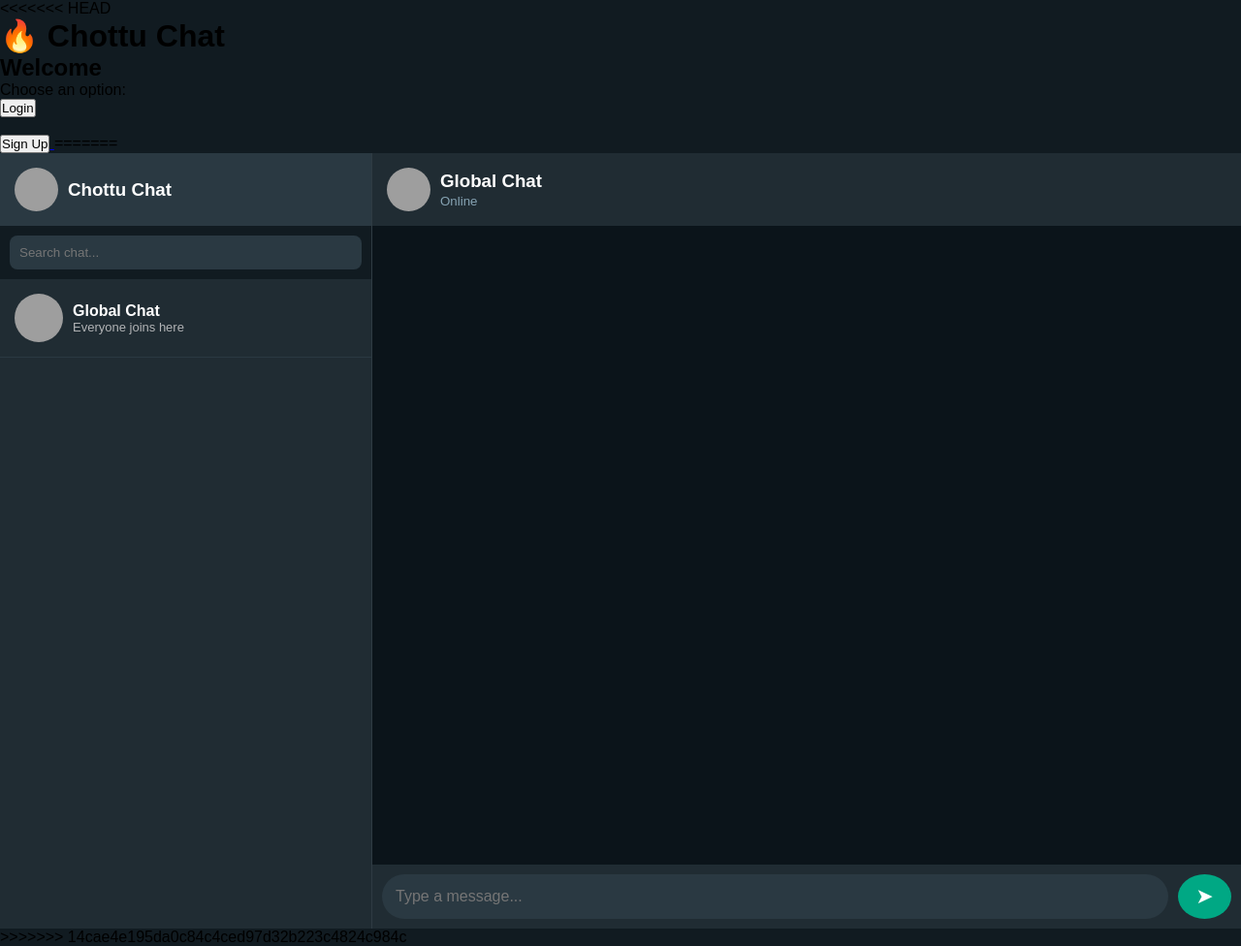
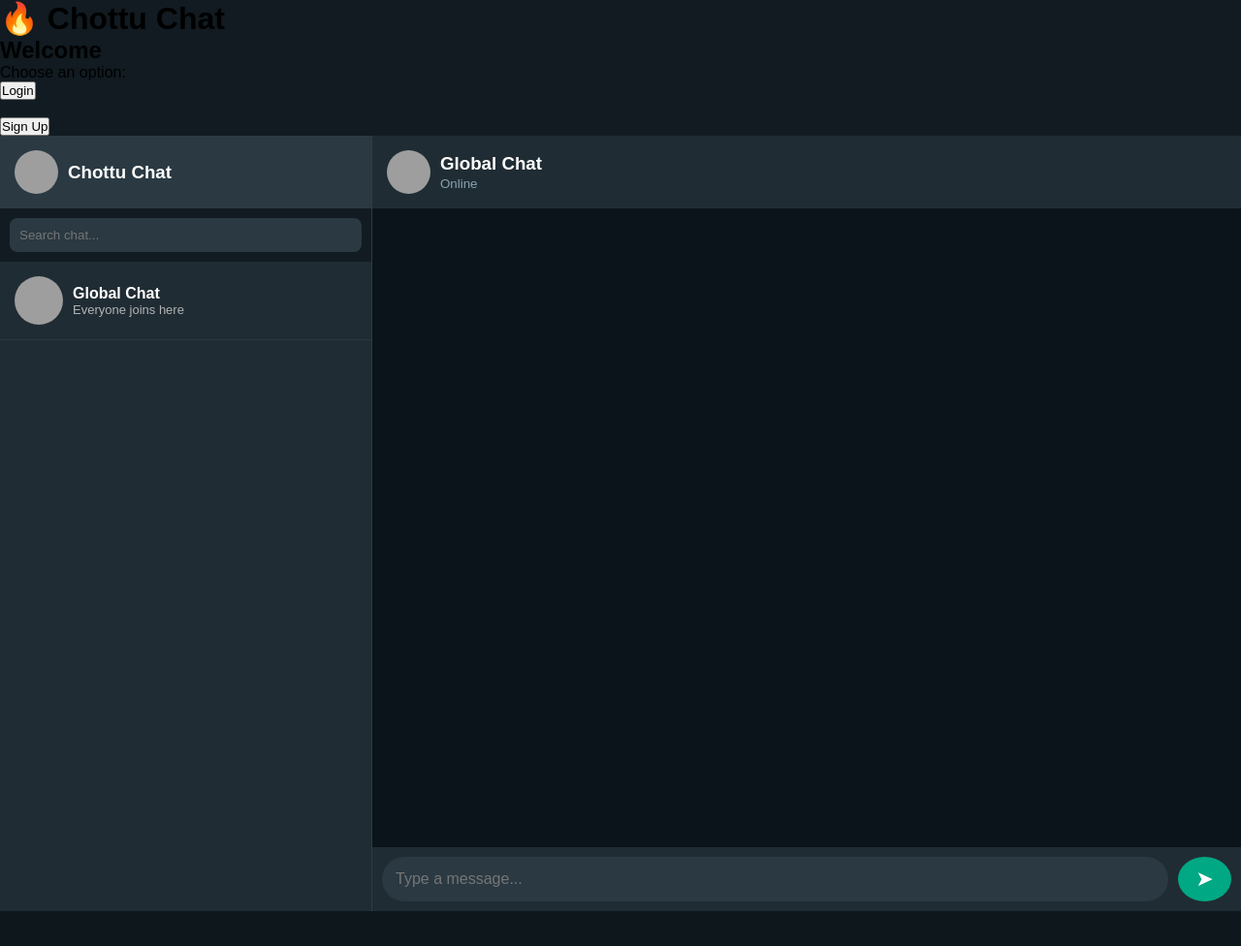
Before and after one commit to tirathram2/chottu-chat, a Flask app: page / in a window 1280 px wide. Shown: the whole page at 97% size. After the commit the page ends 940 px from the top, so only its background shows below. Run offline with Flask 3, Linux system fonts and the light colour scheme; some libraries are stand-ins or nearby versions; grey boxes are pictures that could not be loaded.

Commit message:
Update index.html

```diff
--- a/templates/index.html
+++ b/templates/index.html
@@ -1,5 +1,4 @@
 <!DOCTYPE html>
-<<<<<<< HEAD
 
 <html> <head> <title>Chottu Chat</title> </head> <body>
 
@@ -16,7 +15,6 @@
 <a href="/signup"> <button>Sign Up</button> </a>
 
 </body> </html>
-=======
 <html lang="en">
 <head>
     <meta charset="UTF-8">
@@ -78,4 +76,3 @@
 
 </body>
 </html>
->>>>>>> 14cae4e195da0c84c4ced97d32b223c4824c984c
```
